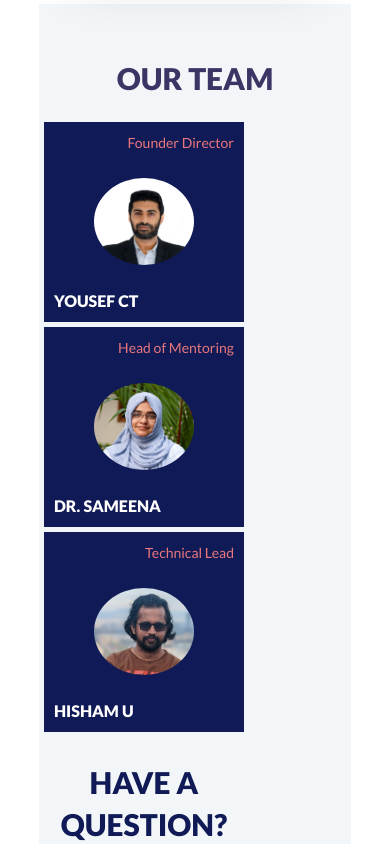
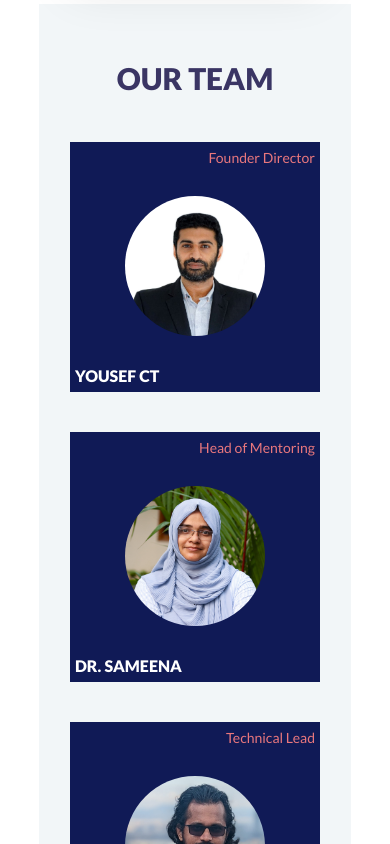
Before and after one commit to mathsfitnessacademy/mfs, a Next.js app: page /about in a window 390 px wide. Shown: the part 3300-4144 px from the top of the page. Built offline with nearby package versions, Linux system fonts and the light colour scheme.

Commit message:
Responsive correction..

```diff
--- a/styles/Team.module.css
+++ b/styles/Team.module.css
@@ -14,6 +14,7 @@
 .block{
     width: 100%;
     display: flex;
+    flex-wrap: wrap;
     flex-direction: row;
     align-items: center;
     justify-content: center;
@@ -103,24 +104,6 @@
     }
     .block{
         width: 100%;
-        display: block;
-        text-align: center;
-    }
-    .box,.box2{
-        margin: 5px;
-        padding: 5px;
-        width: 200px;
-        height: 200px;
-    }
-    .role{
-        text-align: right;
-        font: normal normal normal 14px/21px "Lato";
-        color: #E9777D;
-    }
-    .photo{
-        width: 100px;
-        height: 100px;
-        margin: 20px auto;
     }
 
     .plus{
@@ -129,5 +112,8 @@
     }
 }
 @media only screen and (max-width: 280px){
-
+    .box,.box2{
+        width: 200px;
+        height: 200px;
+    }
 }
```
